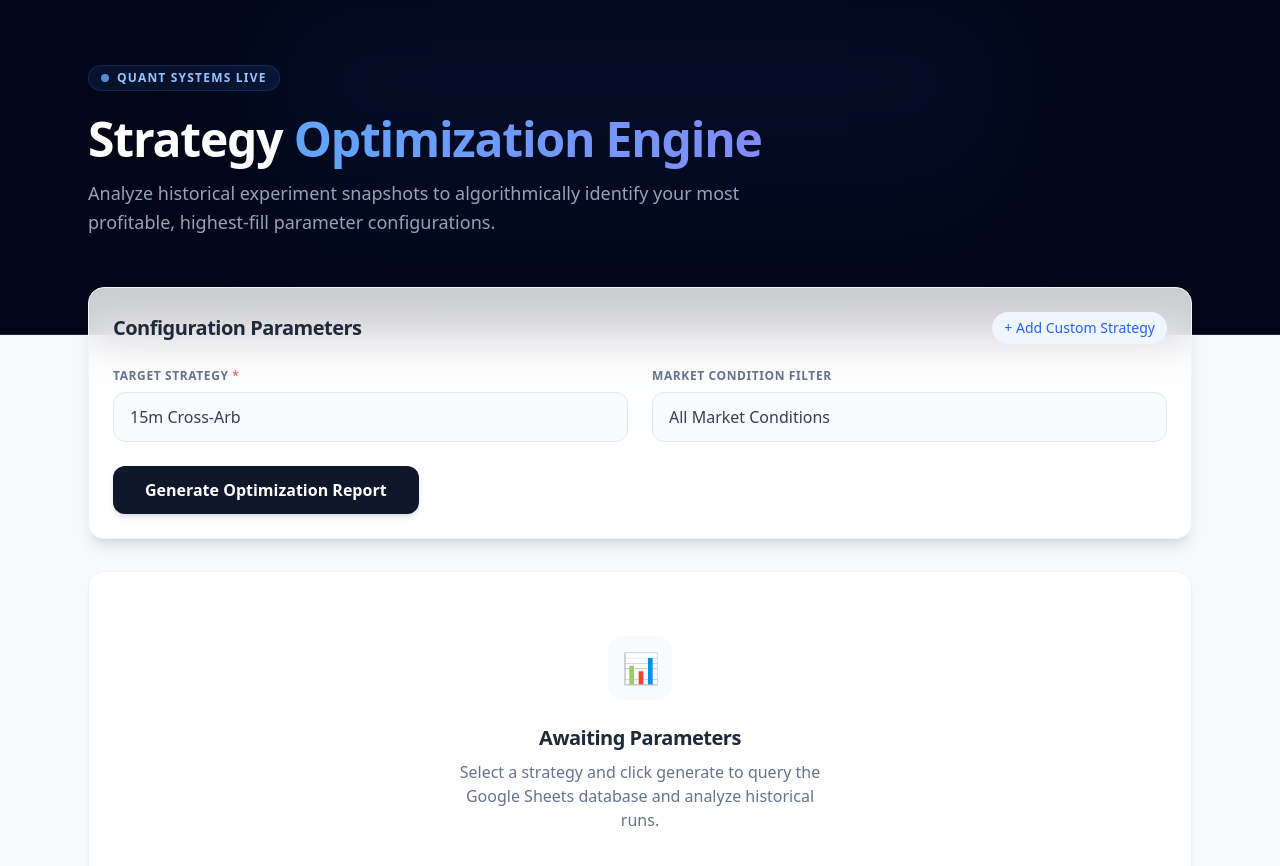
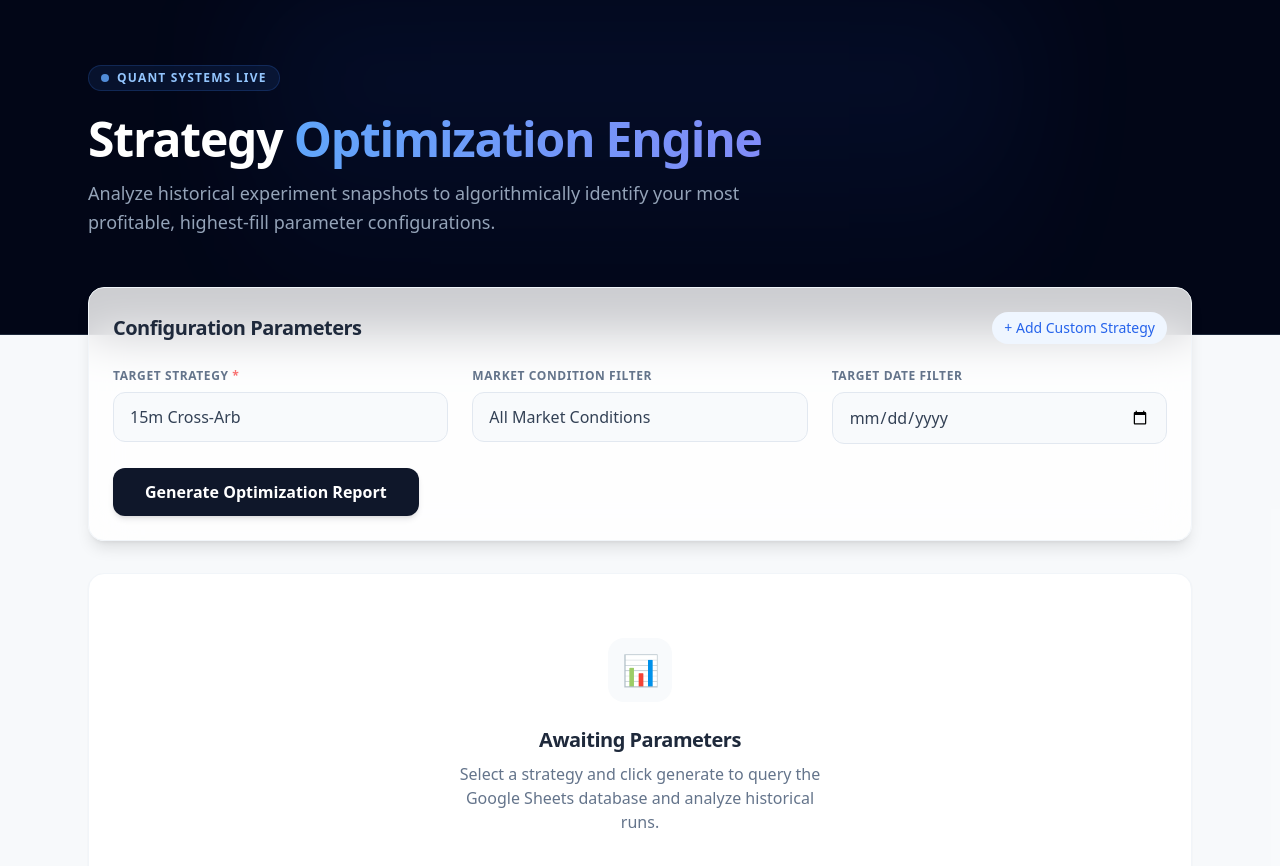
Before and after one commit to ke1k0tar0/Strategy-Reader, a Next.js app: page / in a window 1280 px wide. Shown: the top 866 px of the page. Built offline with nearby package versions, Linux system fonts and the light colour scheme.

Commit message:
feat(filtering): add specific date filter to isolate optimizations for individual session records

```diff
--- a/src/app/api/recommendation/route.ts
+++ b/src/app/api/recommendation/route.ts
@@ -17,6 +17,7 @@ import { logger, handleError } from "@/src/utils/errors";
 const QuerySchema = z.object({
   strategy: z.string().min(1, "Strategy is required"),
   marketCondition: z.string().optional(),
+  date: z.string().optional(), // <-- New Date validation
   minPnL: z.coerce.number().optional(),
   minFills: z.coerce.number().optional(),
 });
@@ -27,6 +28,7 @@ export async function GET(request: NextRequest): Promise<NextResponse> {
     const queryData = {
       strategy: searchParams.get("strategy"),
       marketCondition: searchParams.get("marketCondition") || undefined,
+      date: searchParams.get("date") || undefined, // <-- Extract exact date
       minPnL: searchParams.get("minPnL")
         ? Number(searchParams.get("minPnL"))
         : undefined,
@@ -39,15 +41,19 @@ export async function GET(request: NextRequest): Promise<NextResponse> {
     logger("info", "Recommendation API called", {
       strategy: parsed.strategy,
       marketCondition: parsed.marketCondition,
+      date: parsed.date,
     });
 
     const experiments = await loadExperimentsWithCache();
+
     const filterOptions: FilterOptions = {
       strategy: parsed.strategy,
       marketCondition: parsed.marketCondition,
+      date: parsed.date, // <-- Pass down to filtering engine
       minPnL: parsed.minPnL,
       minFills: parsed.minFills,
     };
+
     const recommendation = await generateRecommendation(
       experiments,
       filterOptions,
--- a/src/app/page.tsx
+++ b/src/app/page.tsx
@@ -57,6 +57,7 @@ export default function Dashboard() {
       const params = new URLSearchParams({ strategy: filters.strategy });
       if (filters.marketCondition)
         params.append("marketCondition", filters.marketCondition);
+      if (filters.date) params.append("date", filters.date); // <-- Attach date parameter to query
 
       const response = await fetch(`/api/recommendation?${params.toString()}`);
 
--- a/src/components/FilterControls.tsx
+++ b/src/components/FilterControls.tsx
@@ -21,6 +21,7 @@ export function FilterControls({
   const [selectedStrategy, setSelectedStrategy] = useState<string>("");
   const [selectedMarketCondition, setSelectedMarketCondition] =
     useState<string>("");
+  const [selectedDate, setSelectedDate] = useState<string>(""); // <-- New Date State
 
   const [isAddingNew, setIsAddingNew] = useState(false);
   const [newStrategyName, setNewStrategyName] = useState("");
@@ -73,6 +74,7 @@ export function FilterControls({
     onFilter({
       strategy: selectedStrategy,
       marketCondition: selectedMarketCondition || undefined,
+      date: selectedDate || undefined, // <-- Pass the date filter state up
     });
   };
 
@@ -118,7 +120,8 @@ export function FilterControls({
         </form>
       )}
 
-      <div className="grid grid-cols-1 md:grid-cols-2 gap-6 mb-6">
+      {/* Grid updated to 3 columns to accommodate the Date Picker */}
+      <div className="grid grid-cols-1 md:grid-cols-3 gap-6 mb-6">
         <div>
           <div className="flex justify-between items-end mb-2">
             <label className="block text-xs font-bold text-slate-500 uppercase tracking-wider">
@@ -183,6 +186,31 @@ export function FilterControls({
             ))}
           </select>
         </div>
+
+        {/* New Date Filter Component */}
+        <div>
+          <div className="flex justify-between items-end mb-2">
+            <label className="block text-xs font-bold text-slate-500 uppercase tracking-wider">
+              Target Date Filter
+            </label>
+            {selectedDate && (
+              <button
+                onClick={() => setSelectedDate("")}
+                className="text-xs font-semibold text-slate-400 hover:text-slate-600 transition-colors"
+                title="Clear date selection"
+              >
+                Clear
+              </button>
+            )}
+          </div>
+          <input
+            type="date"
+            value={selectedDate}
+            onChange={(e) => setSelectedDate(e.target.value)}
+            disabled={loading}
+            className="w-full px-4 py-3 bg-slate-50 border border-slate-200 rounded-xl focus:outline-none focus:ring-2 focus:ring-blue-500/20 focus:border-blue-500 focus:bg-white transition-all disabled:opacity-50 font-medium text-slate-700 cursor-pointer"
+          />
+        </div>
       </div>
 
       <button
--- a/src/optimization/filtering.ts
+++ b/src/optimization/filtering.ts
@@ -6,9 +6,6 @@
 import { NormalizedExperiment, FilterOptions } from "@/src/types/strategy";
 import { logger } from "@/src/utils/errors";
 
-/**
- * Apply filters to experiments
- */
 export function filterExperiments(
   experiments: NormalizedExperiment[],
   options: FilterOptions,
@@ -21,6 +18,29 @@ export function filterExperiments(
   );
 
   logger("info", `Filtered by strategy: ${filtered.length} experiments`);
+
+  // Filter by exact date
+  if (options.date) {
+    filtered = filtered.filter((exp) => {
+      // Direct string match first (in case Google Sheets sends '20-May')
+      if (exp.date === options.date) return true;
+
+      // Fallback to strict ISO Date parsing comparison
+      try {
+        const expDate = new Date(exp.date).toISOString().split("T")[0];
+        const filterDate = new Date(options.date as string)
+          .toISOString()
+          .split("T")[0];
+        return expDate === filterDate;
+      } catch {
+        return false;
+      }
+    });
+    logger(
+      "info",
+      `Filtered by exact date (${options.date}): ${filtered.length} experiments`,
+    );
+  }
 
   // Filter by market condition
   if (options.marketCondition) {
@@ -80,9 +100,6 @@ export function filterExperiments(
   return filtered;
 }
 
-/**
- * Get unique strategies
- */
 export function getUniqueStrategies(
   experiments: NormalizedExperiment[],
 ): string[] {
@@ -90,14 +107,10 @@ export function getUniqueStrategies(
   return Array.from(strategies).sort();
 }
 
-/**
- * Get unique market conditions
- */
 export function getUniqueMarketConditions(
   experiments: NormalizedExperiment[],
 ): string[] {
   const conditions = new Set<string>();
-
   experiments.forEach((exp) => {
     const conditionParts = exp.marketConditions
       .split(/[,;]/)
@@ -106,13 +119,9 @@ export function getUniqueMarketConditions(
       if (part) conditions.add(part);
     });
   });
-
   return Array.from(conditions).sort();
 }
 
-/**
- * Get unique verdicts
- */
 export function getUniqueVerdicts(
   experiments: NormalizedExperiment[],
 ): string[] {
@@ -122,14 +131,10 @@ export function getUniqueVerdicts(
   return Array.from(verdicts).sort();
 }
 
-/**
- * Get date range from experiments
- */
 export function getDateRange(
   experiments: NormalizedExperiment[],
 ): { min: string; max: string } | null {
   if (experiments.length === 0) return null;
-
   const dates = experiments
     .map((exp) => {
       try {
@@ -141,16 +146,12 @@ export function getDateRange(
     .filter((d) => d !== null) as number[];
 
   if (dates.length === 0) return null;
-
   return {
     min: new Date(Math.min(...dates)).toISOString().split("T")[0],
     max: new Date(Math.max(...dates)).toISOString().split("T")[0],
   };
 }
 
-/**
- * Filter by exact match
- */
 export function filterByExactMatch(
   experiments: NormalizedExperiment[],
   paramKey: string,
@@ -159,9 +160,6 @@ export function filterByExactMatch(
   return experiments.filter((exp) => exp.parameterSet[paramKey] === paramValue);
 }
 
-/**
- * Filter by parameter range
- */
 export function filterByParameterRange(
   experiments: NormalizedExperiment[],
   paramKey: string,
```
Also changed, not shown: src/types/strategy.ts (+11 -44 lines).
